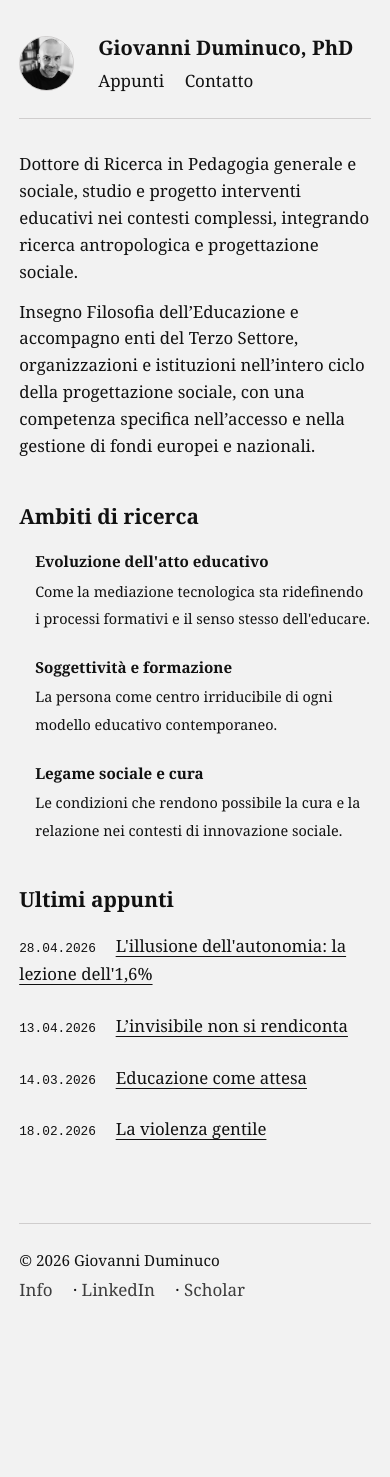
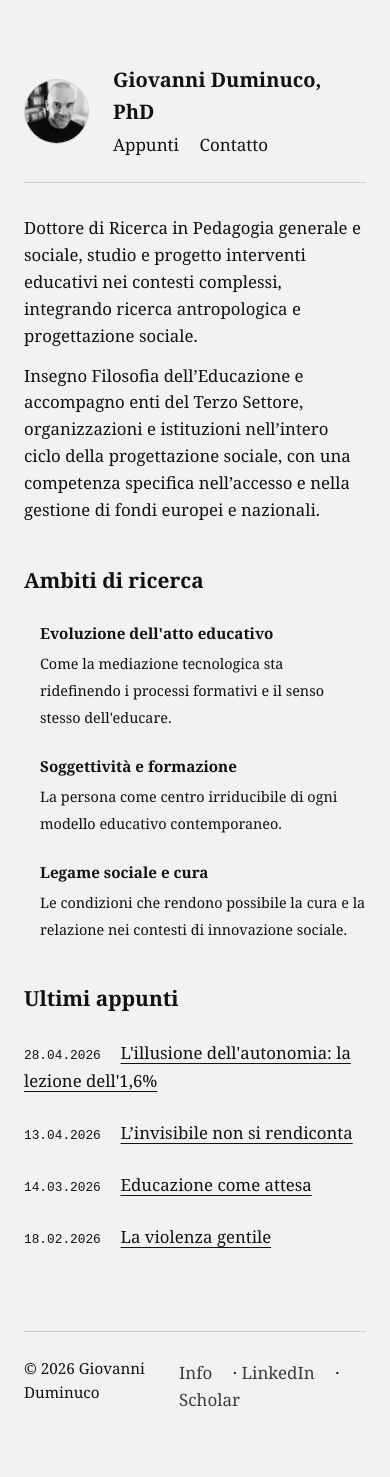
Before and after one commit to dumgio/dumgio.github.io, a Jekyll site: the page built from index.html, in a window 390 px wide. Built offline with Jekyll 4.4.1, drawn with Linux system fonts in a browser that asks for light colours; some web fonts are replaced; before the commit the page ends 1335 px from its top, so only the background shows below that.

Commit message:
Update default.html

```diff
--- a/_layouts/default.html
+++ b/_layouts/default.html
@@ -14,7 +12,6 @@
             src: url('https://static.mighil.com/fonts/BespokeSerif-Variable.woff2') format('woff2');
             font-weight: 300 800;
             font-display: swap;
-            font-style: normal;
         }
 
         :root {
@@ -44,7 +41,7 @@
             background: var(--bg-color);
             color: var(--text-color);
             font-family: 'Bespoke Serif', Georgia, serif !important;
-            font-size: 17px; /* Font fisso a 17px per tutto il sito */
+            font-size: 17px;
             line-height: 1.6;
             -webkit-font-smoothing: antialiased;
         }
@@ -58,32 +55,17 @@
         }
 
         .profile-photo {
-            width: 65px;
-            height: 65px;
+            width: 65px; height: 65px;
             border-radius: 50%;
             object-fit: cover;
             margin-right: 1.5rem;
             border: 1px solid var(--border-light);
         }
 
-        .title h1 {
-            font-size: 1.25rem;
-            font-weight: 600;
-            margin: 0;
-        }
-
+        .title h1 { font-size: 1.25rem; font-weight: 600; margin: 0; }
         header a { text-decoration: none; color: inherit; }
-
-        nav {
-            margin-top: 0.2rem;
-            font-size: 17px;
-        }
-
-        nav a {
-            margin-right: 1rem;
-            text-decoration: none;
-            color: inherit;
-        }
+        nav { margin-top: 0.2rem; font-size: 17px; }
+        nav a { margin-right: 1rem; text-decoration: none; color: inherit; }
 
         main { margin-bottom: 4rem; }
 
@@ -94,28 +76,26 @@
             text-underline-offset: 3px;
         }
 
-        a:hover { color: var(--color-primary); }
-
-        /* Stile Ambiti di Ricerca (Senza movimento e con font uniforme) */
+        /* AZZERAMENTO MOVIMENTO AMBITI */
         h2 {
             font-size: 1.3rem;
-            margin: 2.5rem 0 1rem;
+            margin: 2.5rem 0 1.5rem; /* Margine sotto il titolo di sezione */
             font-weight: 600;
         }
 
         .ambito-item {
-            margin-bottom: 0.8rem;
-            font-size: 17px; /* 17px come richiesto */
+            margin-bottom: 0.5rem; /* Spazio ridotto tra i vari ambiti */
+            line-height: 1.5;
         }
 
         .ambito-titolo {
-            font-weight: 500; /* Grassetto più leggero */
+            font-weight: 600; /* Grassetto visibile ma integrato */
             display: inline;
         }
 
         .ambito-descrizione {
+            font-weight: 400;
             display: inline;
-            font-weight: 400;
         }
 
         hr {
@@ -131,16 +111,9 @@
             font-size: 0.95rem;
             display: flex;
             justify-content: space-between;
-            flex-wrap: wrap;
         }
 
         footer a { text-decoration: none; opacity: 0.8; }
-        footer a:hover { text-decoration: underline; opacity: 1; }
-
-        @media screen and (max-width: 600px) {
-            body { padding: 2rem 1.2rem; }
-            .profile-photo { width: 55px; height: 55px; }
-        }
     </style>
 </head>
 <body>
```
Also changed, not shown: other parts of _layouts/default.html (+1 -3 lines).
